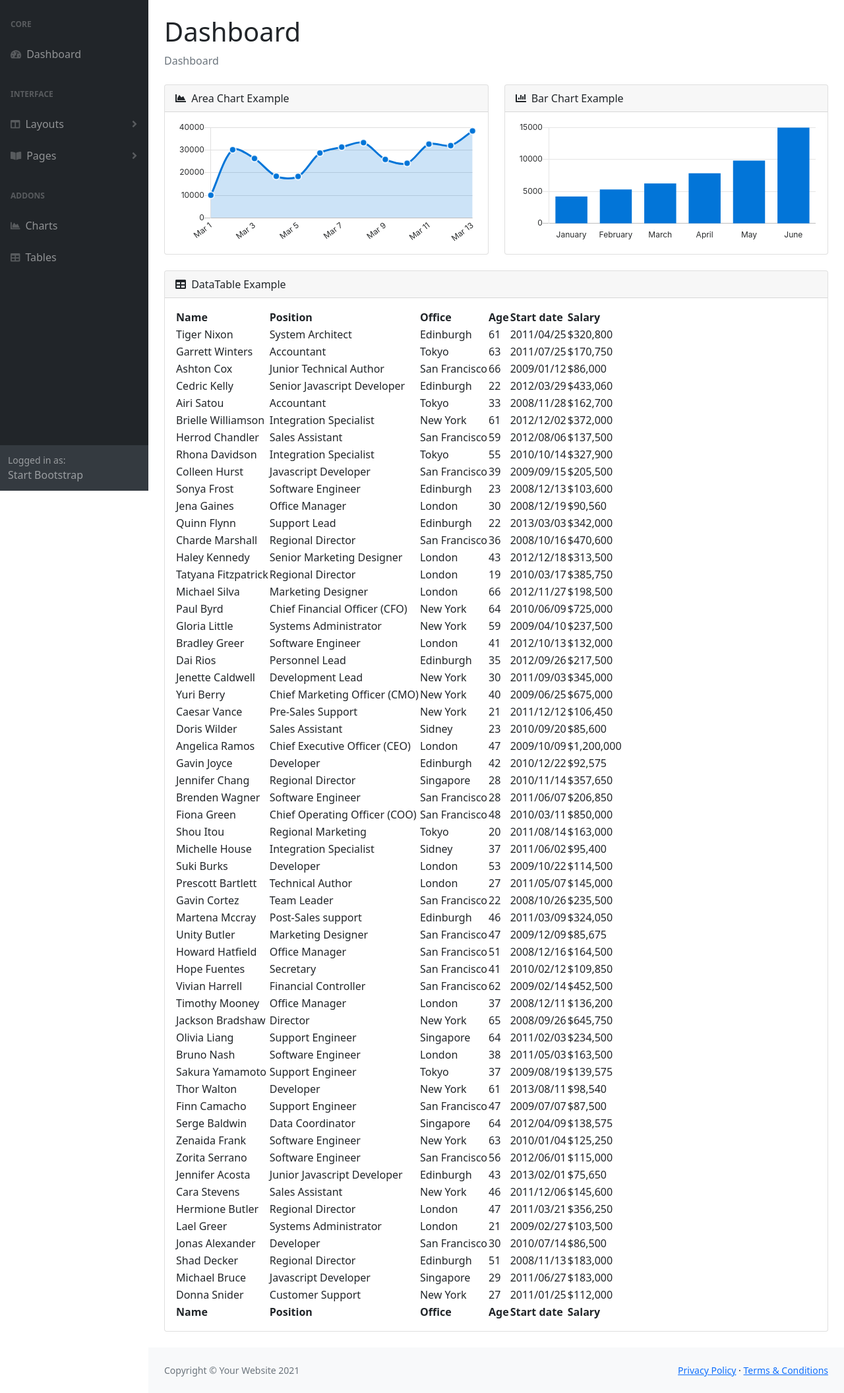
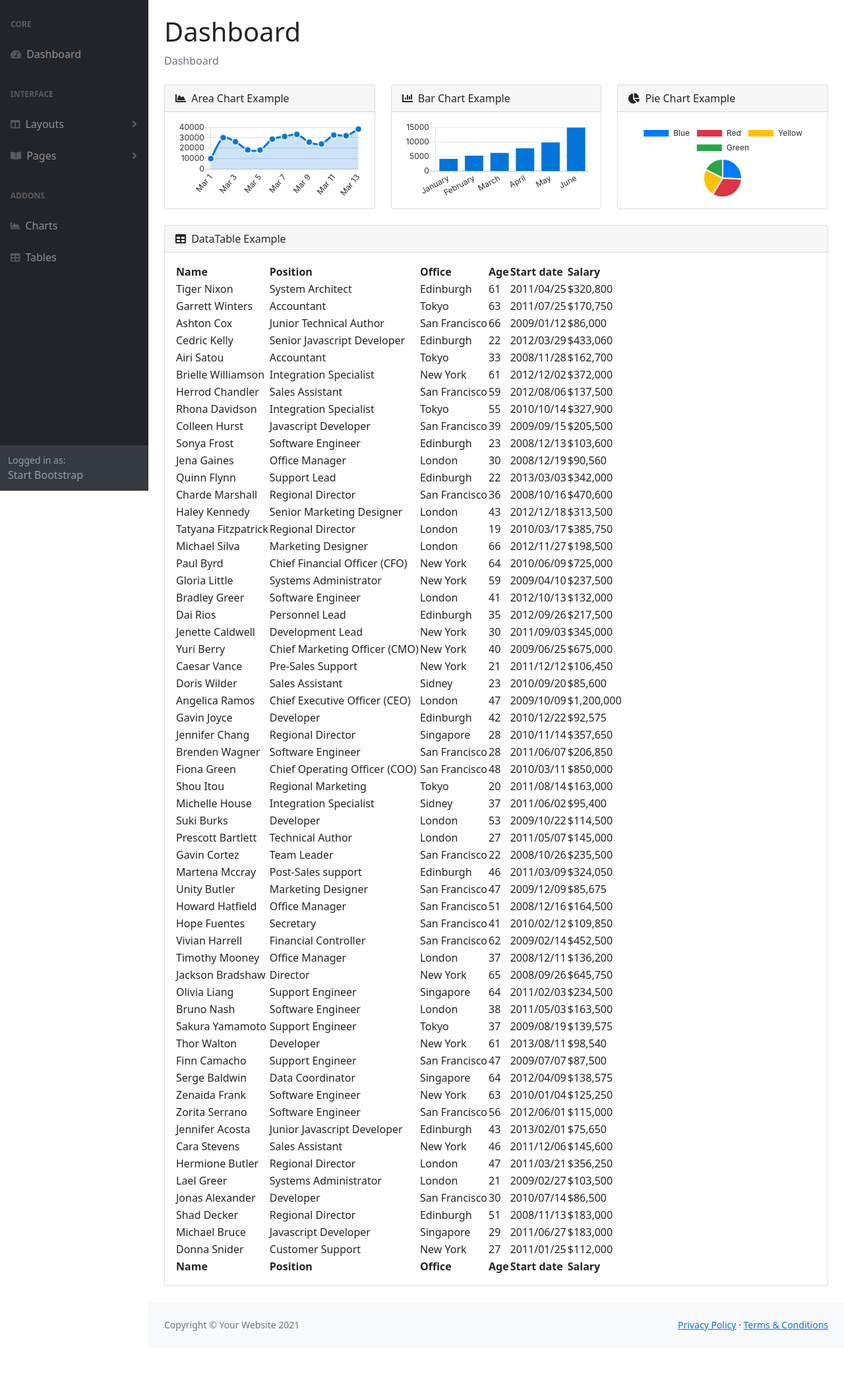
Before and after one commit to talmud21c/youtubeRANK_django_yotubeAPI, a Django app: page / in a window 1280 px wide. Shown: the part 56-2168 px from the top of the page at 66% size. After the commit the page ends 2074 px from the top, so only its background shows below. Run offline with Django 3.2, Linux system fonts and the light colour scheme; some libraries are stand-ins or nearby versions.

Commit message:
메인화면에 파이차트 추가

```diff
--- a/rankList/templates/rankList/index.html
+++ b/rankList/templates/rankList/index.html
@@ -8,7 +8,7 @@
         <meta name="viewport" content="width=device-width, initial-scale=1, shrink-to-fit=no" />
         <meta name="description" content="" />
         <meta name="author" content="" />
-        <title>Dashboard - SB Admin</title>
+        <title>국내 Youtube 순위</title>
         <link href="https://cdn.jsdelivr.net/npm/simple-datatables@latest/dist/style.css" rel="stylesheet" />
         <link href="{% static 'rankList/css/styles.css' %}" rel="stylesheet" />
         <script src="https://cdnjs.cloudflare.com/ajax/libs/font-awesome/5.15.3/js/all.min.js" crossorigin="anonymous"></script>
@@ -117,7 +117,7 @@
                             <li class="breadcrumb-item active">Dashboard</li>
                         </ol>
                         <div class="row">
-                            <div class="col-xl-6">
+                            <div class="col-xl-4">
                                 <div class="card mb-4">
                                     <div class="card-header">
                                         <i class="fas fa-chart-area me-1"></i>
@@ -126,13 +126,22 @@
                                     <div class="card-body"><canvas id="myAreaChart" width="100%" height="40"></canvas></div>
                                 </div>
                             </div>
-                            <div class="col-xl-6">
+                            <div class="col-xl-4">
                                 <div class="card mb-4">
                                     <div class="card-header">
                                         <i class="fas fa-chart-bar me-1"></i>
                                         Bar Chart Example
                                     </div>
                                     <div class="card-body"><canvas id="myBarChart" width="100%" height="40"></canvas></div>
+                                </div>
+                            </div>
+                            <div class="col-xl-4">
+                                <div class="card mb-4">
+                                    <div class="card-header">
+                                        <i class="fas fa-chart-pie me-1"></i>
+                                        Pie Chart Example
+                                    </div>
+                                    <div class="card-body"><canvas id="myPieChart" width="100%" height="40"></canvas></div>
                                 </div>
                             </div>
                         </div>
@@ -645,6 +654,7 @@
         <script src="https://cdnjs.cloudflare.com/ajax/libs/Chart.js/2.8.0/Chart.min.js" crossorigin="anonymous"></script>
         <script src="{% static 'rankList/assets/demo/chart-area-demo.js' %}"></script>
         <script src="{% static 'rankList/assets/demo/chart-bar-demo.js' %}"></script>
+        <script src="{% static 'rankList/assets/demo/chart-pie-demo.js' %}"></script>
         <script src="https://cdn.jsdelivr.net/npm/simple-datatables@latest" crossorigin="anonymous"></script>
         <script src="{% static 'rankList/js/datatables-simple-demo.js' %}"></script>
     </body>
```
